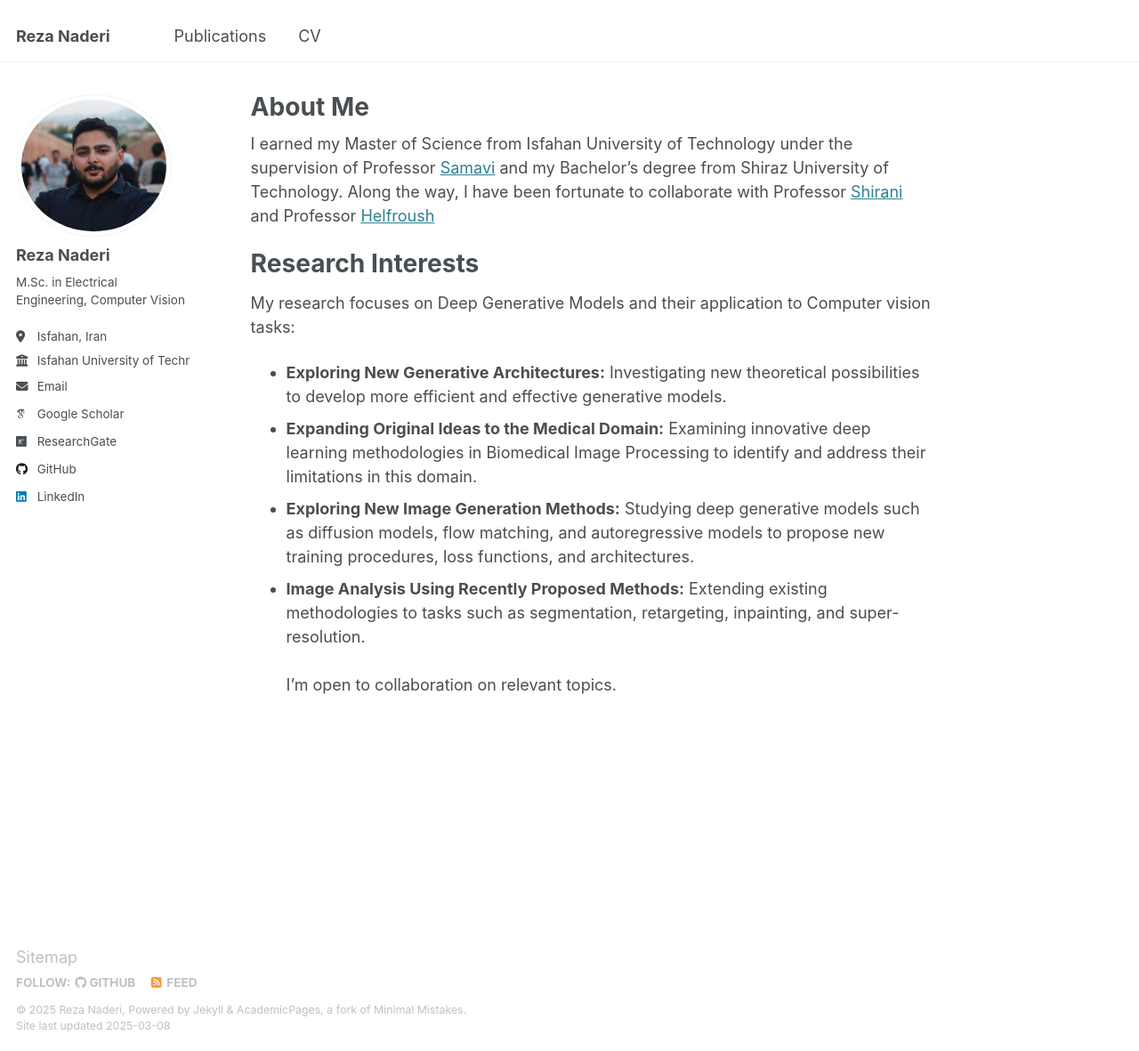
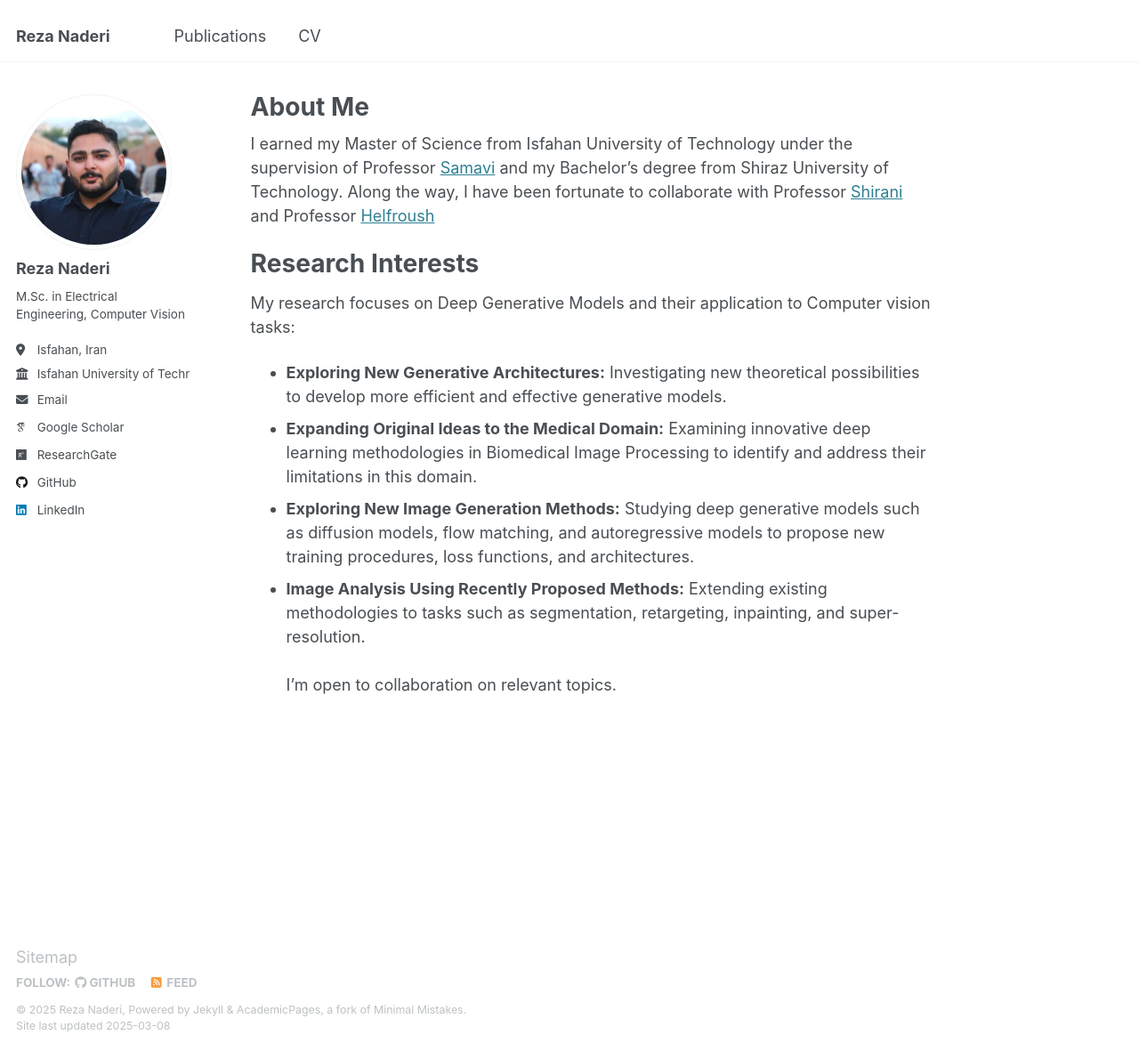
Before and after one commit to mohammadrezanaderi4/mohammadrezanaderi4.github.io, a Jekyll site: the page built from _pages/about.md, in a window 1280 px wide and 1181 px high. Shown: the whole window at 89% size. Built offline with Jekyll 4.4.1, drawn with Linux system fonts in a browser that asks for light colours; some web fonts are replaced.

Commit message:
Update _config.yml

```diff
--- a/_config.yml
+++ b/_config.yml
@@ -22,7 +22,7 @@ repository               : "mohammadrezanaderi4/mohammadrezanaderi4.github.io"
 #               Additional customization can be done by editing /_includes/author-profile.html
 author:
   # Biographic information
-  avatar           : "Profile.JPG"
+  avatar           : "Profile1.JPG"
   name             : "Reza Naderi"
   bio              : "M.Sc. in Electrical Engineering, Computer Vision"
   location         : "Isfahan, Iran"
```
